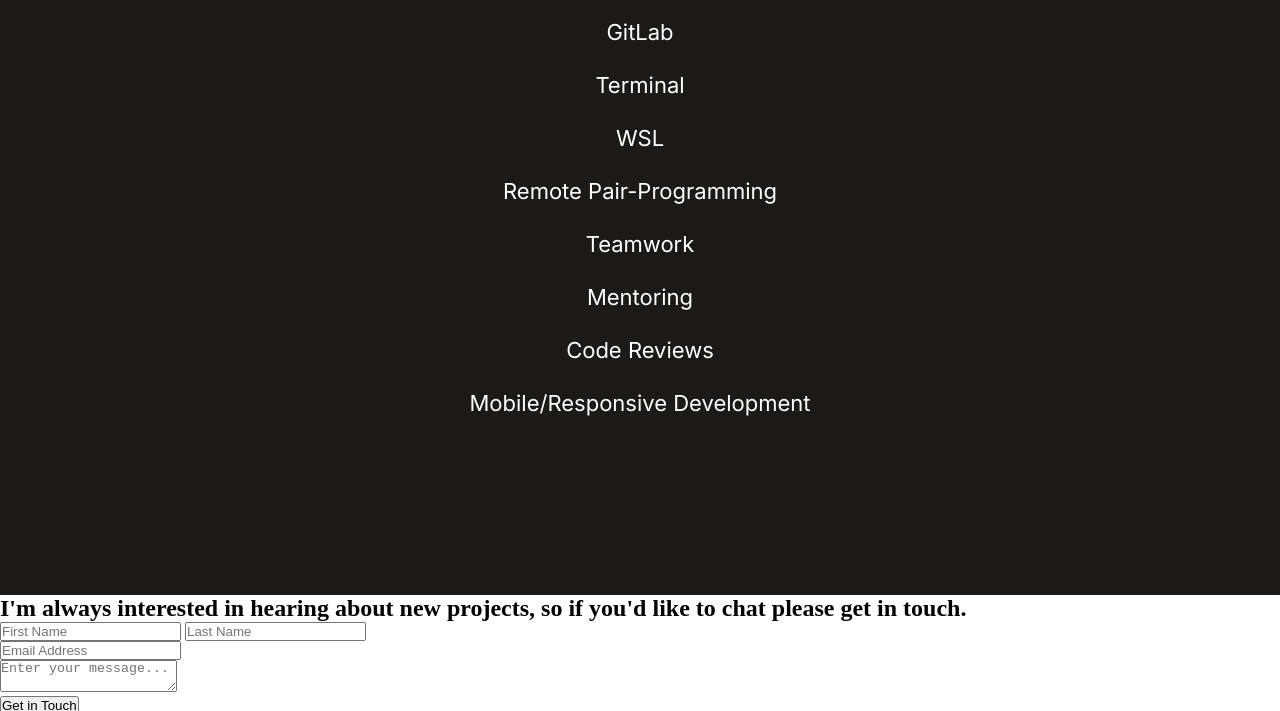
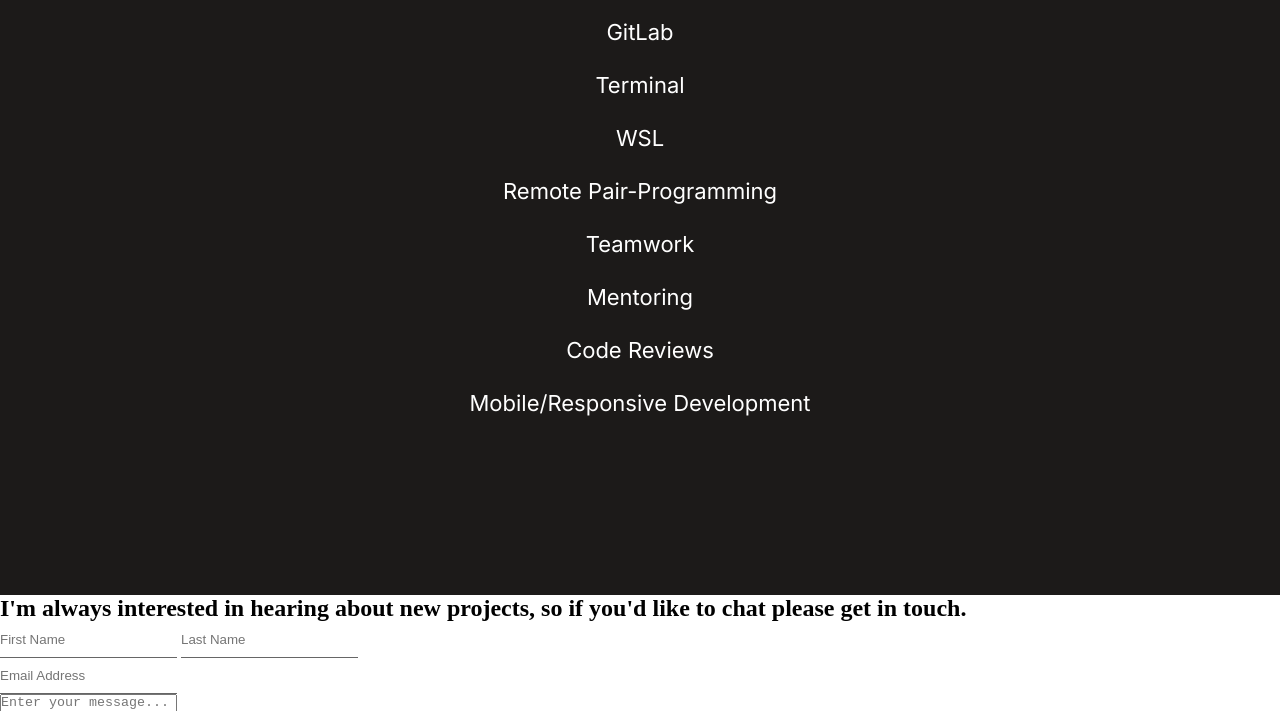
Before and after one commit to enkog/Contact-Form, a website: page index.html in a window 1280 px wide. Shown: the part 6112-6823 px from the top of the page. Drawn offline with Linux system fonts and the light colour scheme.

Commit message:
Style form input

```diff
--- a/css/main.css
+++ b/css/main.css
@@ -329,3 +329,10 @@
 .contact-section hr {
   width: 100% !important;
 }
+
+.contact-section input {
+  border: none;
+  border-bottom: 1px solid #666;
+  outline: none;
+  padding: 10px 0;
+}
```
